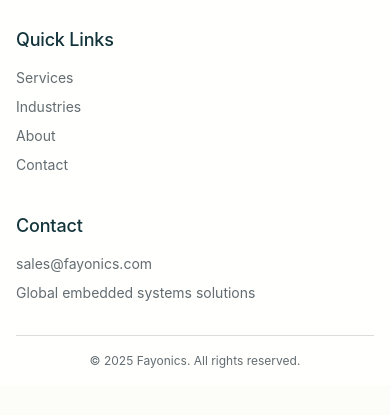
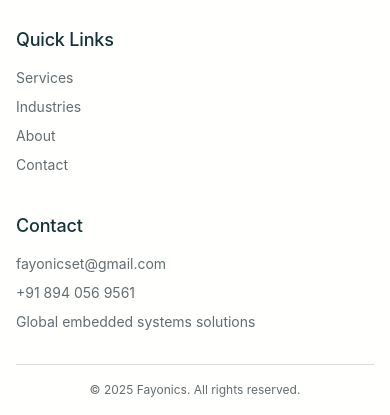
Before and after one commit to fayonics/fayonics-website1, a plain HTML site: page index.html in a window 390 px wide. Shown: the part 839-1254 px from the top of the page. Before the commit the page ends 1225 px from the top, so only its background shows below. Drawn offline with Linux system fonts and the light colour scheme; a web font is replaced by a local one.

Commit message:
phone update

```diff
--- a/index.html
+++ b/index.html
@@ -368,7 +368,8 @@
                 </div>
                 <div class="footer-contact">
                     <h4>Contact</h4>
-                    <p>sales@fayonics.com</p>
+                    <p>fayonicset@gmail.com</p>
+                    <p>+91 894 056 9561</p> <!-- Added contact number -->
                     <p>Global embedded systems solutions</p>
                 </div>
             </div>
```
